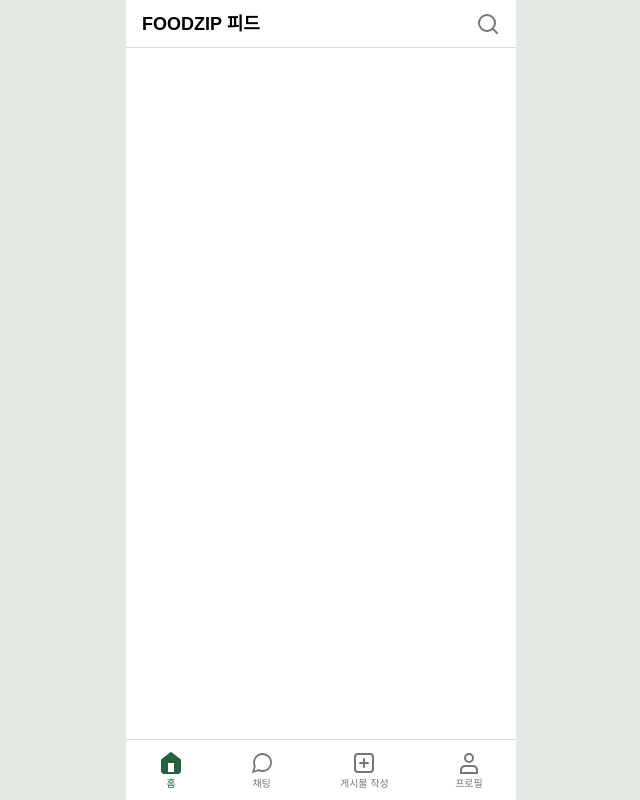
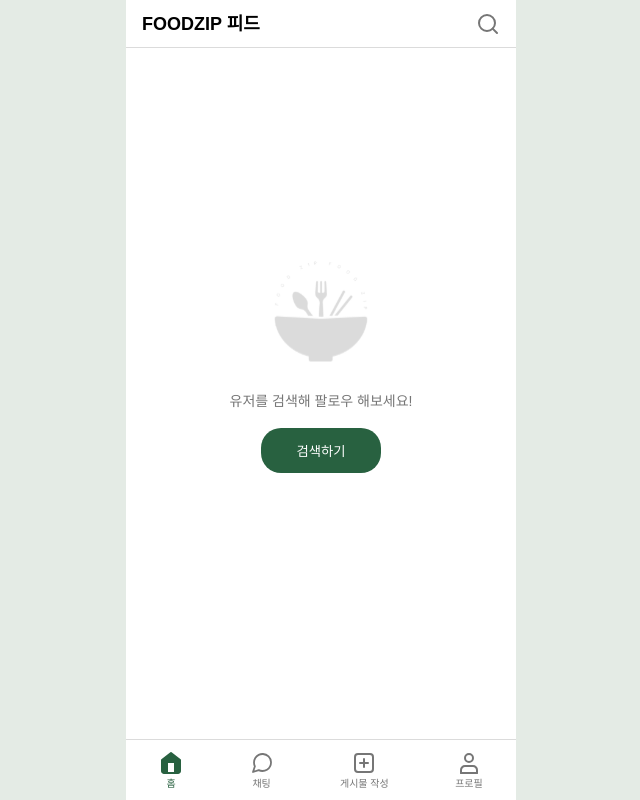
Before and after one commit to FRONTENDSCHOOL5/final-23-Food-zip, a React (Create React App) app: page /home in a window 1280 px wide. Shown: the whole page, without its empty margins (319-959 px from the left). Built offline with nearby package versions, Linux system fonts and the light colour scheme; no server answers; a web font is replaced by a local one.

Commit message:
Feat: 피드가 빈페이지인 경우 EmptyHome 연결

```diff
--- a/src/pages/Home/Home.jsx
+++ b/src/pages/Home/Home.jsx
@@ -41,8 +41,7 @@ export default function Home() {
   return (
     <Container>
       <Header type="home" />
-      {/* <EmptyHome /> */}
-      <PostHome myFeed={myFeed} />
+      {myFeed.length > 1 ? <PostHome myFeed={myFeed} /> : <EmptyHome />}
       <Navigation />
     </Container>
   );
```
